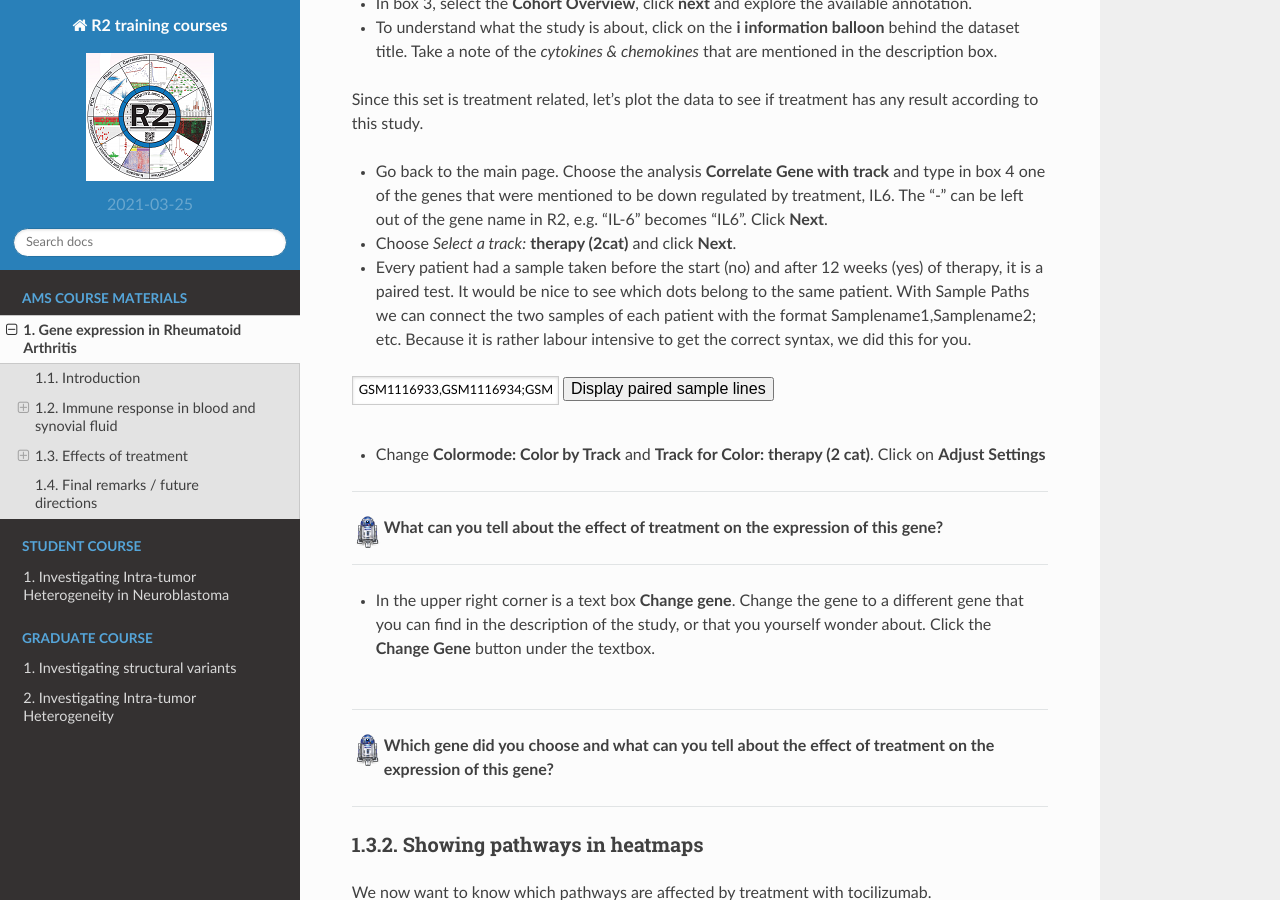
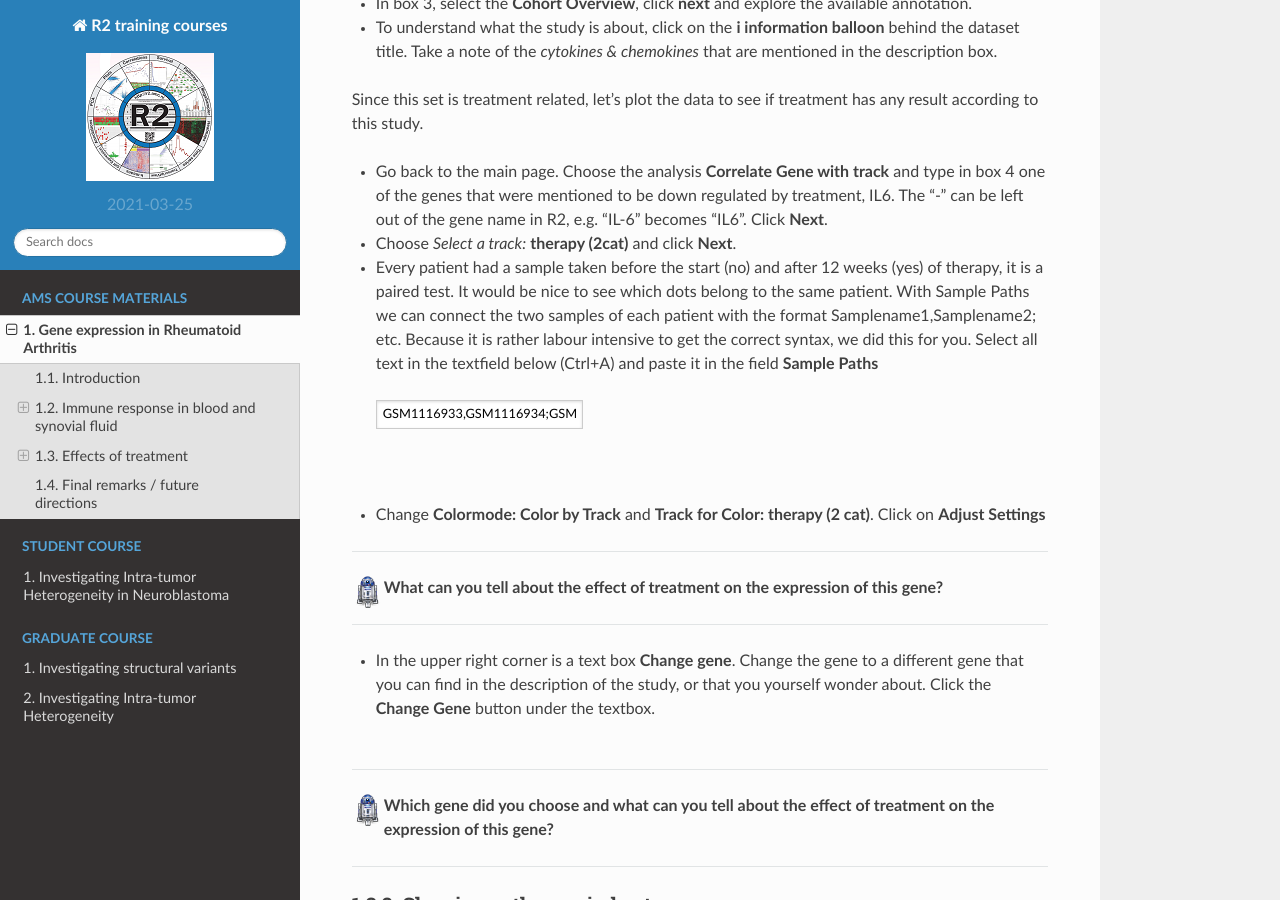
Before and after one commit to antronerds/r2-training-courses, a Sphinx documentation site: the page built from docs/RNA_seq_data_analysis_Using_Rheumatoid_Arthritis_data.md, in a window 1280 px wide and 900 px high, scrolled down 9071 px. Built offline with Sphinx 7.4.7 and the Read the Docs theme 2.0.0, drawn with Linux system fonts in a browser that asks for light colours; pages that are not in the unit, such as notebooks, are missing from menus.

Commit message:
AMS last adaptations button

```diff
--- a/docs/RNA_seq_data_analysis_Using_Rheumatoid_Arthritis_data.md
+++ b/docs/RNA_seq_data_analysis_Using_Rheumatoid_Arthritis_data.md
@@ -252,17 +252,10 @@ Since this set is treatment related, let's plot the data to see if treatment has
 
 * Go back to the main page. Choose the analysis **Correlate Gene with track** and type in box 4 one of the genes that were  mentioned to be down regulated by treatment, IL6. The "-" can be left out of the gene name in R2, e.g. "IL-6" becomes "IL6". Click **Next**.
 * Choose *Select a track:* **therapy (2cat)** and click **Next**.
-* Every patient had a sample taken before the start (no) and after 12 weeks (yes) of therapy, it is a paired test. It would be nice to see which dots belong to the same patient. With Sample Paths we can connect the two samples of each patient with the format Samplename1,Samplename2; etc. Because it is rather labour intensive to get the correct syntax, we did this for you.
+* Every patient had a sample taken before the start (no) and after 12 weeks (yes) of therapy, it is a paired test. It would be nice to see which dots belong to the same patient. With Sample Paths we can connect the two samples of each patient with the format Samplename1,Samplename2; etc. Because it is rather labour intensive to get the correct syntax, we did this for you. Select all text in the textfield below (Ctrl+A) and paste it in the field **Sample Paths**
 
-<form name="accessing_r2" action="https://hgserver1.amc.nl/cgi-bin/r2/main.cgi" enctype="multipart/form-data" target="R2" method="post">
-  <input value="ps_avgpres_gse45867geo40_u133p2" name="table" type="hidden">
-  <input value="display2" name="option" type="hidden">
-  <input value="205207_at" name="factor" type="hidden">
-  <input value="205207_at" name="factor2" type="hidden">
-  <input value="" name="factorlist" type="hidden">
   <input type="text" name="chainedsams" value="GSM1116933,GSM1116934;GSM1116935,GSM1116936;GSM1116937,GSM1116938;GSM1116939,GSM1116940;GSM1116941,GSM1116942;   GSM1116943,GSM1116944;GSM1116945,GSM1116946;GSM1116947,GSM1116948;GSM1116949,GSM1116950;GSM1116951,GSM1116952;   GSM1116953,GSM1116954;GSM1116955,GSM1116956;GSM1116957,GSM1116958;GSM1116959,GSM1116960;GSM1116961,GSM1116962;   GSM1116963,GSM1116964;GSM1116965,GSM1116966;GSM1116967,GSM1116968;GSM1116969,GSM1116970;GSM1116971,GSM1116972" size="25">
-  <button type="submit" >Display paired sample lines</button>
-</form>
+
 <br>
 <br>
 
```
